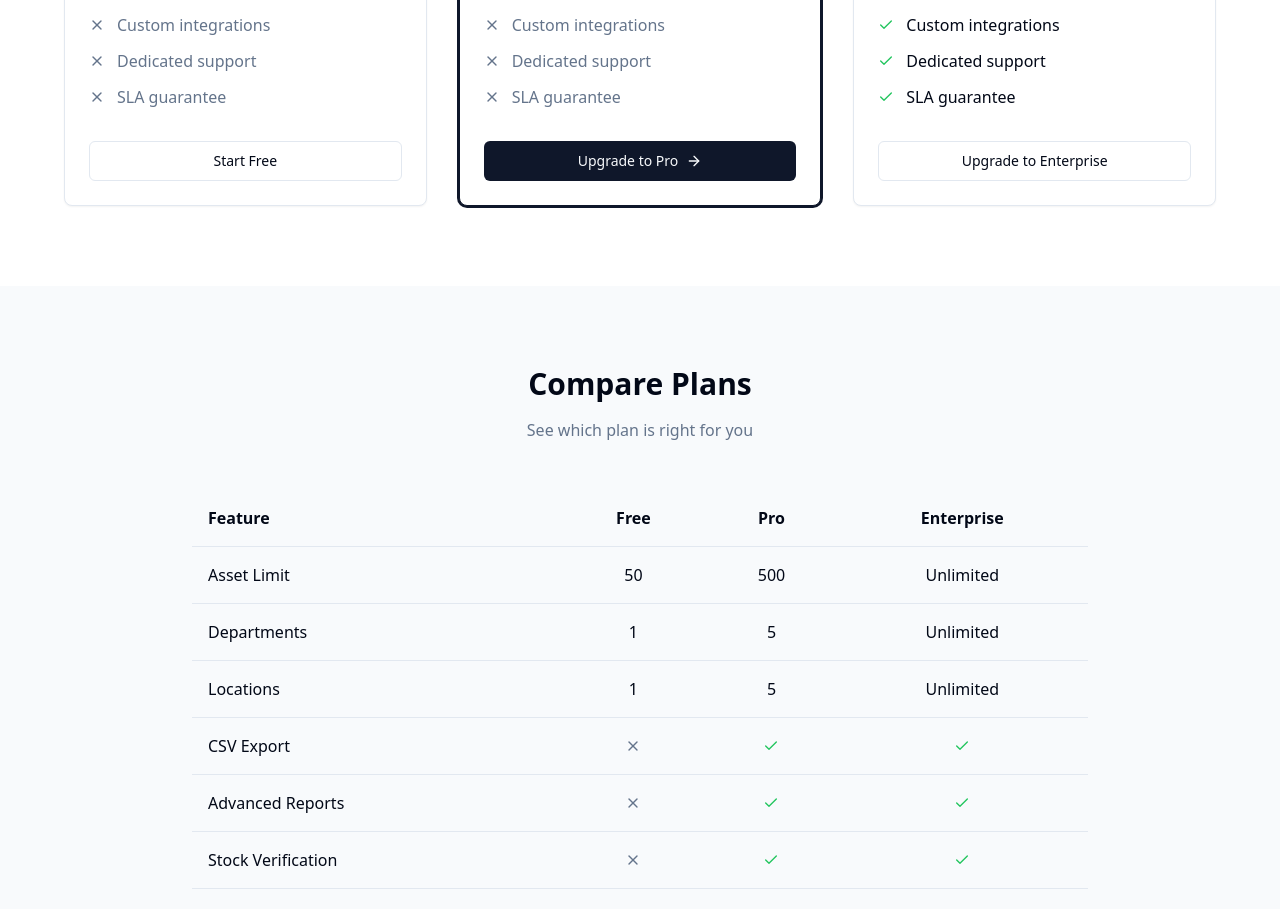
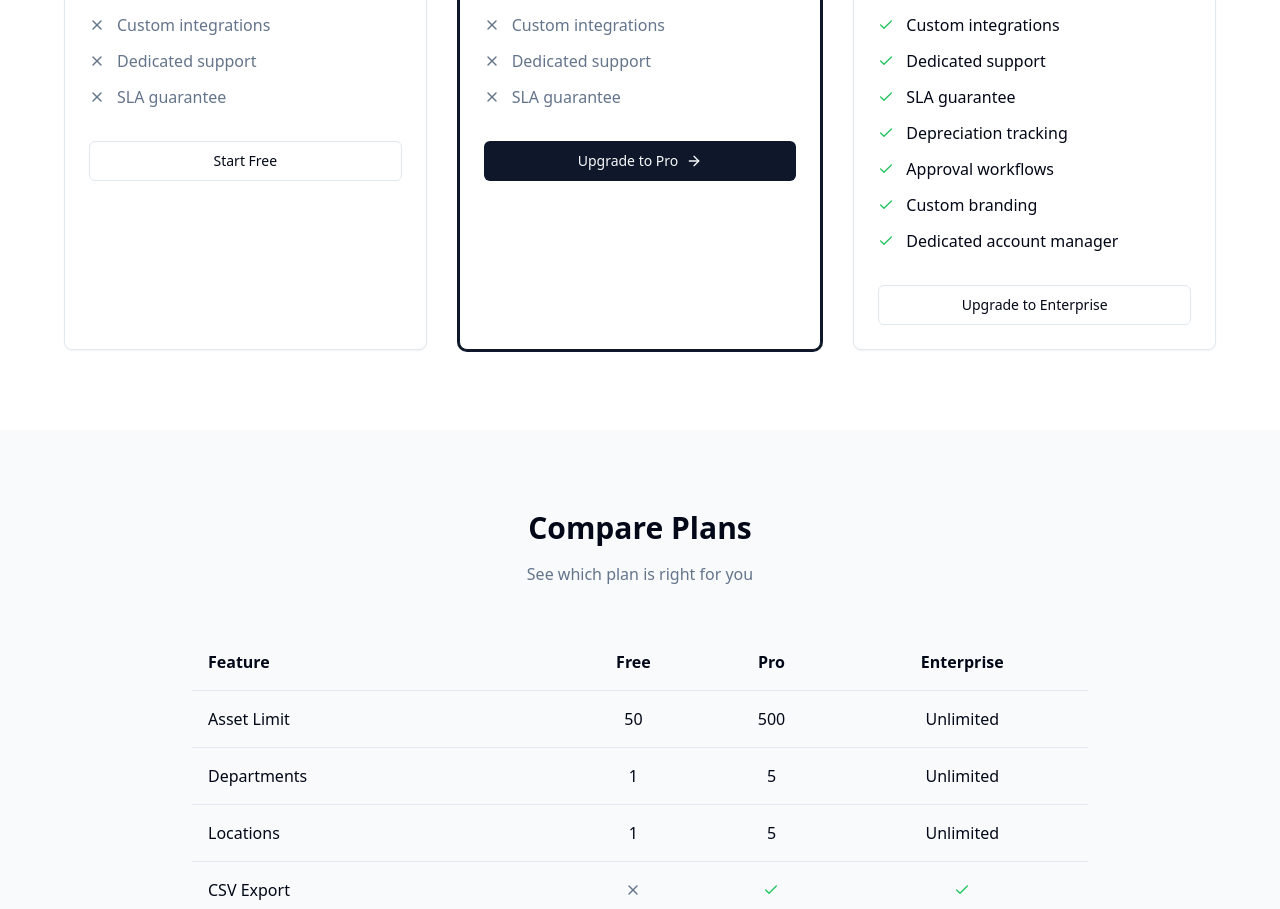
Before and after one commit to odmax/MozAsset, a Next.js app: page /pricing in a window 1280 px wide. Shown: the part 1020-1929 px from the top of the page. Built offline with nearby package versions, Linux system fonts and the light colour scheme; no server answers.

Commit message:
Enterprise QA: add sidebar nav for all 6 modules, update pricing/billing/upgrade feature lists to match delivered features

```diff
--- a/src/app/billing/page.tsx
+++ b/src/app/billing/page.tsx
@@ -324,10 +324,12 @@ export default function BillingPage() {
               <p className="text-xs text-muted-foreground mb-4">Unlimited everything</p>
               <ul className="space-y-2 mb-5 text-sm">
                 <li className="flex items-center gap-2"><Check className="h-3.5 w-3.5 text-amber-600" />Unlimited assets, departments & locations</li>
-                <li className="flex items-center gap-2"><Check className="h-3.5 w-3.5 text-amber-600" />All Pro features + more</li>
                 <li className="flex items-center gap-2"><Check className="h-3.5 w-3.5 text-amber-600" />Multi-branch management</li>
                 <li className="flex items-center gap-2"><Check className="h-3.5 w-3.5 text-amber-600" />API access & custom integrations</li>
-                <li className="flex items-center gap-2"><Check className="h-3.5 w-3.5 text-amber-600" />Advanced analytics & depreciation tracking</li>
+                <li className="flex items-center gap-2"><Check className="h-3.5 w-3.5 text-amber-600" />Advanced analytics & reports</li>
+                <li className="flex items-center gap-2"><Check className="h-3.5 w-3.5 text-amber-600" />Stock verification & depreciation tracking</li>
+                <li className="flex items-center gap-2"><Check className="h-3.5 w-3.5 text-amber-600" />Approval workflows</li>
+                <li className="flex items-center gap-2"><Check className="h-3.5 w-3.5 text-amber-600" />Custom branding</li>
                 <li className="flex items-center gap-2"><Check className="h-3.5 w-3.5 text-amber-600" />Dedicated account manager & SLA</li>
               </ul>
               {(plan === 'FREE' || plan === 'PRO') && (
--- a/src/app/pricing/page.tsx
+++ b/src/app/pricing/page.tsx
@@ -318,6 +318,22 @@ export default function PricingPage() {
                     <Check className="h-4 w-4 text-green-500 shrink-0" />
                     <span>SLA guarantee</span>
                   </li>
+                  <li className="flex items-center gap-3">
+                    <Check className="h-4 w-4 text-green-500 shrink-0" />
+                    <span>Depreciation tracking</span>
+                  </li>
+                  <li className="flex items-center gap-3">
+                    <Check className="h-4 w-4 text-green-500 shrink-0" />
+                    <span>Approval workflows</span>
+                  </li>
+                  <li className="flex items-center gap-3">
+                    <Check className="h-4 w-4 text-green-500 shrink-0" />
+                    <span>Custom branding</span>
+                  </li>
+                  <li className="flex items-center gap-3">
+                    <Check className="h-4 w-4 text-green-500 shrink-0" />
+                    <span>Dedicated account manager</span>
+                  </li>
                 </ul>
                 <Link href="/contact" className="block">
                   <Button variant="outline" className="w-full">
--- a/src/components/layout/sidebar.tsx
+++ b/src/components/layout/sidebar.tsx
@@ -25,6 +25,12 @@ import {
   CreditCard,
   Settings,
   Bell,
+  ClipboardCheck,
+  TrendingDown,
+  BarChart3,
+  Key,
+  Shield,
+  FileCheck,
 } from 'lucide-react';
 import type { Role, LucideIcon } from '@/types';
 import { AdContainer } from '@/components/ad-container';
@@ -188,6 +194,41 @@ function SidebarContent({
               </li>
             );
           })}
+          {userPlan === 'ENTERPRISE' && (
+            <>
+              <li className="pt-4 pb-1"><span className="px-3 text-xs font-semibold text-muted-foreground uppercase tracking-wider">Enterprise</span></li>
+              {[
+                { title: 'Advanced Analytics', href: '/dashboard/advanced-analytics', icon: BarChart3 },
+                { title: 'Stock Verification', href: '/dashboard/stock-verification', icon: ClipboardCheck },
+                { title: 'Depreciation', href: '/dashboard/depreciation', icon: TrendingDown },
+                { title: 'API Keys', href: '/dashboard/settings/api-keys', icon: Key },
+                { title: 'Approvals', href: '/dashboard/approvals', icon: FileCheck },
+                { title: 'Branding', href: '/dashboard/settings/branding', icon: Shield },
+              ].map((item) => {
+                const Icon = item.icon;
+                const isExactMatch = pathname === item.href;
+                const isChildMatch = pathname.startsWith(`${item.href}/`);
+                const isActive = isExactMatch || isChildMatch;
+                return (
+                  <li key={item.href}>
+                    <Link
+                      href={item.href}
+                      onClick={onNavigate}
+                      className={cn(
+                        'flex items-center gap-3 rounded-lg px-3 py-2 text-sm font-medium transition-colors',
+                        isActive
+                          ? 'bg-primary text-primary-foreground'
+                          : 'text-muted-foreground hover:bg-accent hover:text-accent-foreground'
+                      )}
+                    >
+                      <Icon className="h-4 w-4" />
+                      {item.title}
+                    </Link>
+                  </li>
+                );
+              })}
+            </>
+          )}
         </ul>
       </nav>
       <div className="px-4 pb-4">
--- a/src/components/plan/UpgradePlanModal.tsx
+++ b/src/components/plan/UpgradePlanModal.tsx
@@ -50,9 +50,10 @@ const PLAN_OPTIONS = [
       'Multi-branch management',
       'API access & custom integrations',
       'Advanced analytics & reports',
+      'Stock verification & audits',
       'Depreciation & lifecycle tracking',
-      'Audit & compliance tools',
       'Approval workflows',
+      'Custom branding',
       'Dedicated account manager & SLA',
     ],
   },
```
